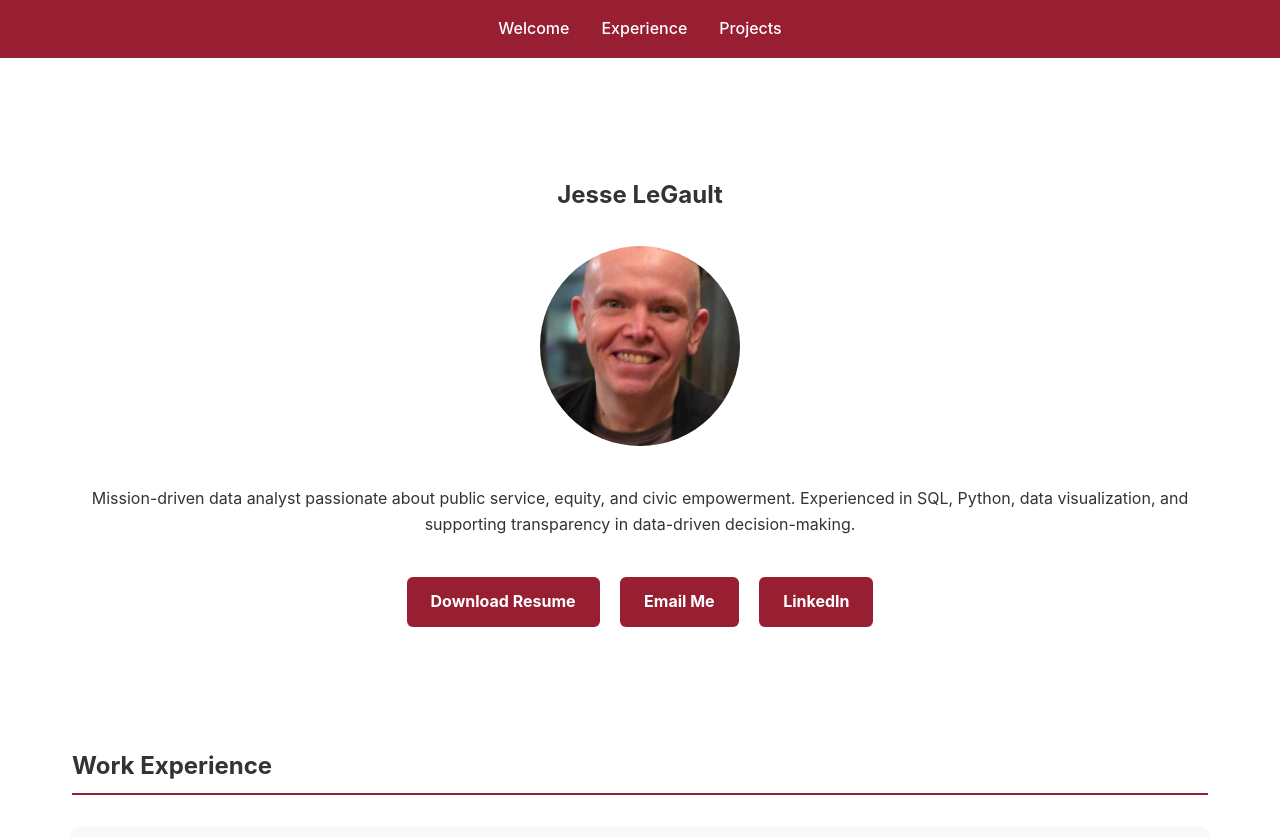
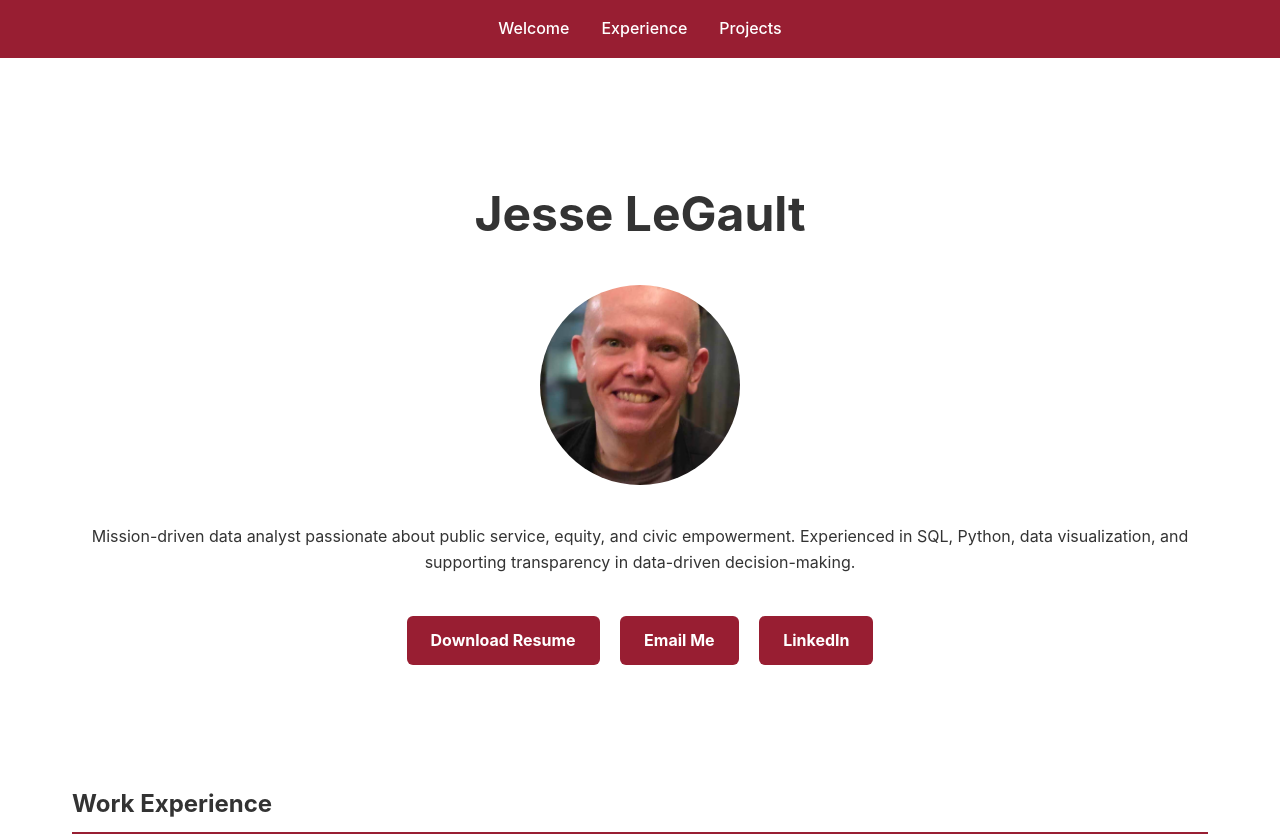
Before and after one commit to bestboy1979/bestboy1979.github.io, a plain HTML site: page index.html in a window 1280 px wide. Shown: the top 837 px of the page. Drawn offline with Linux system fonts and the light colour scheme.

Commit message:
updating font size for name

```diff
--- a/index.html
+++ b/index.html
@@ -46,6 +46,9 @@
     .welcome {
       text-align: center;
       padding: 4rem 0;
+    }
+    .welcome h1 {
+        font-size: 3rem;
     }
     .profile-img {
       width: 200px;
```
